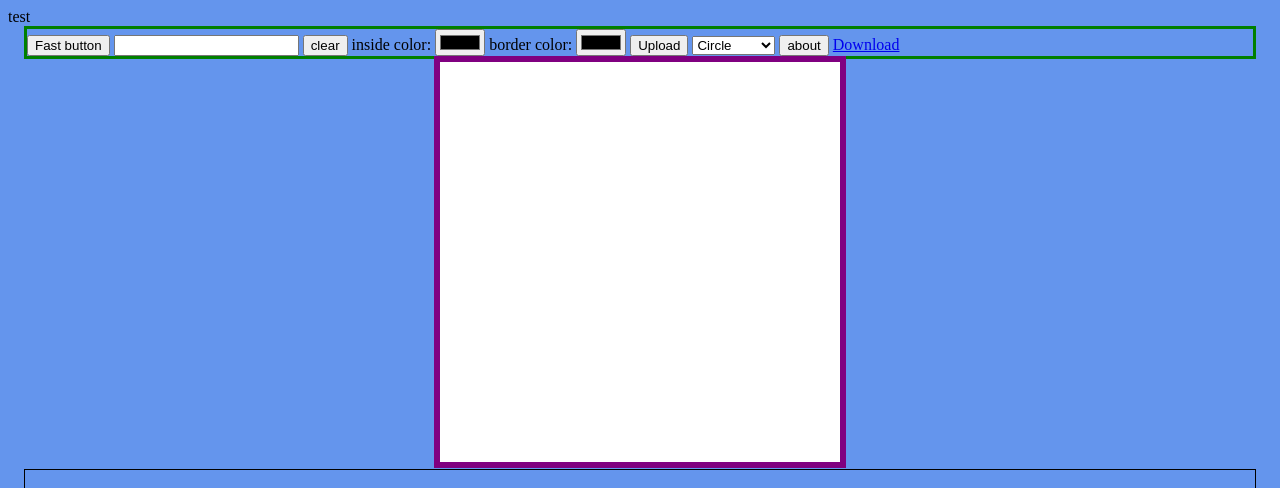
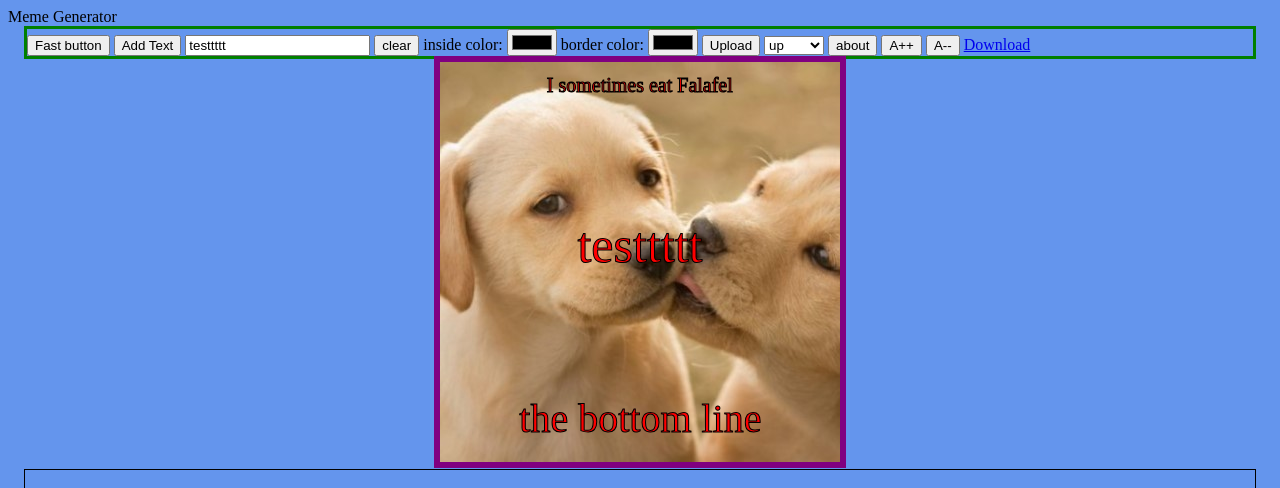
Before and after one commit to golan1000/meme-generator, a plain HTML site: page index.html in a window 1280 px wide. Shown: the top 488 px of the page. Drawn offline with Linux system fonts and the light colour scheme.

Commit message:
made position of text work, fix async bug with load img , made use of global gMeme obj , make some functions to work with this gMeme, made calculate of text center using textMetrics

```diff
--- a/index.html
+++ b/index.html
@@ -8,12 +8,13 @@
     <title>Meme Generator</title>
   </head>
   <body onload="init()">
-    test
+    Meme Generator
 
     <div class="app">
       <div class="menu">
-        <button onclick="drawText(5,5)"">Fast button</button>
-        <input id="meme-text" type="text">
+        <button onclick="fastBtn()">Fast button</button>
+        <button onclick="addText()">Add Text</button>
+        <input id="meme-text" type="text" value="testtttt">
         <button type="button" class="" onclick="onClearCanvas()">clear</button>
         <span class="">inside color:</span>
         <input
@@ -27,14 +28,17 @@
           name="borderColor"
           oninput="onChangeBorderColor(event)"
         />
-        <button type="button" class="btn btn-primary" onclick="uploadImg()">
+        <button type="button" class="" onclick="uploadImg()">
           Upload
         </button>
-        <select name="shapes" id="shapes" onchange="onSelectShape(this)">
-          <option value="circle">Circle</option>
-          <option value="rectangle">Rectangle</option>
+        <select name="pos" id="pos" onchange="onSelectPos(this)">
+          <option value="up">up</option>
+          <option value="center">center</option>
+          <option value="down">down</option>
         </select>
-        <button type="button" class="btn btn-primary">about</button>
+        <button type="button" class="">about</button>
+        <button type="button" class="" onClick="onChangeTxtSize(1)">A++</button>
+        <button type="button" class=""  onClick="onChangeTxtSize(-1)">A--</button>
         <a href="#" onClick="downloadCanvasImg(this)">Download</a>
       </div>
       <div class="canvas-container">
@@ -46,10 +50,10 @@
       </div>
       <div class="gallery-con">
         <h1>gallery</h1>
-        <img onclick="onSelectImg(this)" src="img/1.jpg" />
-        <img onclick="onSelectImg(this)" src="img/2.jpg" />
-        <img onclick="onSelectImg(this)" src="img/3.jpg" />
-        <img onclick="onSelectImg(this)" src="img/test1.jpg" />
+        <img onclick="onSelectImg(1)" src="img/1.jpg" />
+        <img onclick="onSelectImg(2)" src="img/2.jpg" />
+        <img onclick="onSelectImg(3)" src="img/3.jpg" />
+        <img onclick="onSelectImg(4)" src="img/test1.jpg" />
       </div>
     </div>
 
--- a/js/main.js
+++ b/js/main.js
@@ -3,51 +3,189 @@
 var gCanvas;
 var gElCanvas;
 var gCtx;
-var gImgDB = [
-    {
-    }
-]
+var gTxtSize = 16;
+var gCurrImgDataUrl = null;
+var gCurrPos = "up";
+var gCurrLine = 0;
+var gImgsDB = [
+  {
+    id: 1,
+    src: "img/1.jpg",
+    keywords: ["baby", "yes", "no"]
+  },
+  {
+    id: 2,
+    src: "img/2.jpg",
+    keywords: ["baby", "yes", "no"]
+  },
+  {
+    id: 3,
+    src: "img/3.jpg",
+    keywords: ["baby", "yes", "no"]
+  }
+];
 var gPaintColor = "black";
 var gBorderColor = "black";
 var gMeme = {
-  selectedImgId: 5,
+  selectedImgId: 2,
   selectedLineIdx: 0,
   lines: [
     {
       txt: "I sometimes eat Falafel",
       size: 20,
       align: "left",
-      color: "red",
+      paintColor: "red",
+      borderColor: "black",
       x: 0,
-      y:0
+      y: 0,
+      pos: "up"
+    },
+    {
+      txt: "testtttt",
+      size: 50,
+      align: "left",
+      paintColor: "red",
+      borderColor: "black",
+      x: 0,
+      y: 0,
+      pos: "center"
+    },
+    {
+      txt: "the bottom line",
+      size: 40,
+      align: "left",
+      paintColor: "red",
+      borderColor: "black",
+      x: 0,
+      y: 0,
+      pos: "down"
     }
   ]
 };
-function drawText(x, y,text) {
-  gCtx.fillStyle = gPaintColor;
-  gCtx.strokeStyle = gBorderColor;
-  gCtx.lineWidth = 1;
-  gCtx.lineCap = "square";
-  gCtx.font = "48px serif";
-  gCtx.fillText(text, 10, 50);
-  gCtx.strokeText(text, 10, 50);
+
+var gKeywordSearchCountMap = { funny: 12, cat: 16, baby: 2 };
+function addText() {
+  var elTxtbox = document.querySelector("#meme-text");
+
+  var text = elTxtbox.value;
+
+  console.log({ text });
+  gMeme.pos;
+
+  drawText(0, 0, text);
+  if (gCurrPos === "up") {
+    drawText(10, 30, text);
+    return;
+  }
+  if (gCurrPos === "center") {
+    drawText(10, gElCanvas.height / 2, text);
+    return;
+  }
+  if (gCurrPos === "down") {
+    drawText(10, gElCanvas.height - 30, text);
+    return;
+  }
 }
 
-var gKeywordSearchCountMap = { funny: 12, cat: 16, baby: 2 };
+function initgMeme() {
+  var gMeme = {
+    selectedImgId: 1,
+    selectedLineIdx: -1,
+    lines: [
+      {
+        txt: "",
+        size: 16,
+        align: null,
+        color: black,
+        x: 0,
+        y: 0,
+        pos: null
+      }
+    ]
+  };
+}
+function fastBtn() {
+  // renderMeme();
+}
+function renderMeme(meme=gMeme) {
+  loadImgById(gMeme.selectedImgId, meme);
+}
+function renderMemeDetails(meme) {
+  var txtPos;
+  if (!meme) return;
+  var canvasXCenter;
+  var canvasYCenter;
 
-var gImgs = [{ id: 1, url: "img/1.jpg", keywords: ["funny", "cat"] }];
+  var currLine;
+  var txtSize;
+  var centerOfText;
+  var txt;
+  var size;
+  var ctxTextMetrics;
+  var alignedTextXStart;
+  var paintColor;
+  var borderColor;
 
+  for (var i = 0; i < meme.lines.length; i++) {
+    currLine = meme.lines[i];
+    console.log(currLine);
+    txt = currLine.txt;
+    size = currLine.size;
+    txtPos = currLine.pos;
+    paintColor = currLine.paintColor
+    borderColor = currLine.borderColor
 
-function fastBtn() {
-    renderMeme();
+    canvasXCenter = gElCanvas.width / 2;
+
+    canvasYCenter = gElCanvas.height / 2;
+
+    // console.log("canvasXCenter=",canvasXCenter)
+
+    gCtx.font = `${size}px serif`;
+    ctxTextMetrics = gCtx.measureText(txt);
+    txtSize =
+      Math.abs(ctxTextMetrics.actualBoundingBoxLeft) +
+      Math.abs(ctxTextMetrics.actualBoundingBoxRight);
+
+    centerOfText = txtSize / 2;
+
+    // console.log(centerOfText);
+
+    // console.log({currTxt})
+    console.log("center text=", canvasXCenter - centerOfText);
+    alignedTextXStart = canvasXCenter - centerOfText;
+
+    if (txtPos === "up") {
+      drawText(alignedTextXStart, 30, txt, size, paintColor, borderColor);
+      continue
+    }
+    if (txtPos === "center") {
+      drawText(alignedTextXStart, gElCanvas.height/2, txt, size, paintColor, borderColor);
+      continue
+    }
+    if (txtPos === "down") {
+      drawText(alignedTextXStart, gElCanvas.height-30, txt, size, paintColor, borderColor);
+      continue
+    }
+
+  }
+
+  // loadImgFromDataUrl(gCurrImgDataUrl, 0, 0);
 }
 
-function renderMeme(gMeme) {
-    loadImgByIdx(5)
-}
+function loadImgById(id, meme) {
+  var foundImgIdx = gImgsDB.findIndex((img) => {
+    return img.id === id;
+  });
 
-function loadImgByIdx(idx) {
+  if (foundImgIdx === -1) {
+    return null;
+  }
+  // console.log({foundImgIdx});
 
+  var foundImg = gImgsDB[foundImgIdx];
+
+  loadImgToCanvas(foundImg.src, 0, 0, meme);
 }
 function init() {
   console.log("app is ready");
@@ -57,9 +195,16 @@ function init() {
 
   addCanvasListeners();
   clearCanvas();
-  window.addEventListener('resize', resizeCanvas);
+  window.addEventListener("resize", resizeCanvas);
+  gCurrPos = "up";
+
+  renderMeme(gMeme);
 }
 
+function onChangeTxtSize(num) {
+  gTxtSize += num;
+  console.log("text size=", gTxtSize);
+}
 function addCanvasListeners() {
   //mouse events
   gElCanvas.addEventListener("mousemove", onMove);
@@ -129,20 +274,26 @@ function clearCanvas() {
   gCtx.stroke();
 }
 
-function loadImgToCanvas(imgPath) {
+function loadImgToCanvas(imgPath, x = 0, y = 0, meme) {
   var img = new Image();
+
+  img.onload = () => {
+    gCtx.drawImage(img, 0, 0);
+    renderMemeDetails(meme);
+  };
   img.src = imgPath;
-  img.onload = () => {
-    gCtx.drawImage();
-  };
 }
 
-function loadImgToCanvas(imgPath, x = 0, y = 0) {
+function loadImgFromDataUrl(dataUrl, x = 0, y = 0) {
   var img = new Image();
-  img.src = imgPath;
+
   img.onload = () => {
     gCtx.drawImage(img, x, y);
+    // console.log("bla200")
   };
+  img.src = dataUrl;
+
+  //   console.log("bla100");
 }
 
 //for img elements
@@ -155,33 +306,86 @@ function loadElImg(elImg, x = 0, y = 0) {
 
   var elImgHeight = elImg.height;
 
-  gElCanvas.width = elImg.width
-  gElCanvas.height = elImg.height
+  gElCanvas.width = elImg.width;
+  gElCanvas.height = elImg.height;
   gCtx.drawImage(elImg, x, y);
+  catchCanvas();
+}
+
+function catchCanvas() {
+  gCurrImgDataUrl = gElCanvas.toDataURL("image/jpeg");
+}
+function resizeCanvas() {
+  var elCanvasCon = document.querySelector(".canvas-container");
+
+  catchCanvas();
+
+  //   console.log(gCurrImgDataUrl);
+  clearCanvas();
+  //   gElCanvas.width = elCanvasCon.offsetWidth;
+  //   gElCanvas.height = elCanvasCon.offsetHeight;
+
+  console.log("resize activated!!!");
+  renderMeme(gMeme);
+}
+
+// function onSelectImg(elImg) {
+
+//   loadElImg(elImg);
+// }
 
 
-}
-function resizeCanvas() {
-    var elCanvasCon = document.querySelector(".canvas-container")
-    gElCanvas.width = elCanvasCon.offsetWidth
-    gElCanvas.height = elCanvasCon.offsetHeight
-}
-function onSelectImg(elImg) {
-  loadElImg(elImg);
+function onSelectImg(id) {
+
+  gMeme.selectedImgId = id;
+  renderMeme(gMeme)
 }
 
 function onChangePaintColor(ev) {
-    ev.preventDefault();
-    const elColorSelectorValue = document.querySelector('[name="paintColor"]').value;
-    console.log(elColorSelectorValue)
+  ev.preventDefault();
+  const elColorSelectorValue = document.querySelector(
+    '[name="paintColor"]'
+  ).value;
+  console.log(elColorSelectorValue);
 
-    gPaintColor = elColorSelectorValue
+  gPaintColor = elColorSelectorValue;
 }
 
 function onChangeBorderColor(ev) {
-    ev.preventDefault();
-    const elColorSelectorValue = document.querySelector('[name="borderColor"]').value;
-    console.log(elColorSelectorValue)
+  ev.preventDefault();
+  const elColorSelectorValue = document.querySelector(
+    '[name="borderColor"]'
+  ).value;
+  console.log(elColorSelectorValue);
 
-    gBorderColor = elColorSelectorValue
+  gBorderColor = elColorSelectorValue;
 }
+
+function onClearCanvas() {
+  clearCanvas();
+}
+function drawText(
+  x,
+  y,
+  text,
+  fontSize = gTxtSize,
+  paintColor = gPaintColor,
+  borderColor = gBorderColor
+) {
+  console.log("draw text");
+  gCtx.fillStyle = paintColor;
+  gCtx.strokeStyle = borderColor;
+  gCtx.lineWidth = 1;
+  gCtx.lineCap = "square";
+  gCtx.font = `${fontSize}px serif`;
+  // console.log(gCtx);
+  gCtx.fillText(text, x, y);
+  gCtx.strokeText(text, x, y);
+}
+
+function onSelectPos(elSelect) {
+  var pos = elSelect.value;
+  console.log(pos);
+  gCurrPos = pos;
+  gMeme.pos = pos;
+}
```
